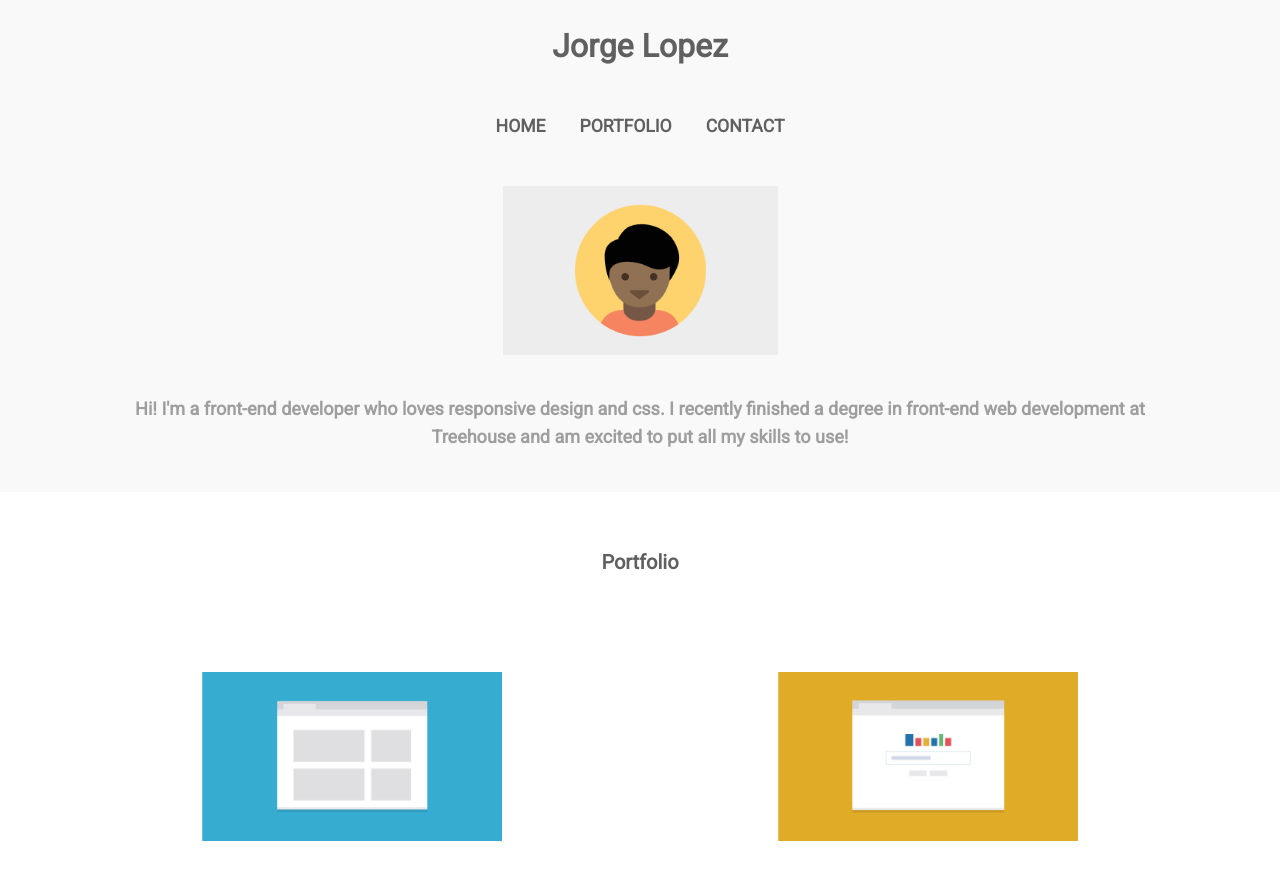
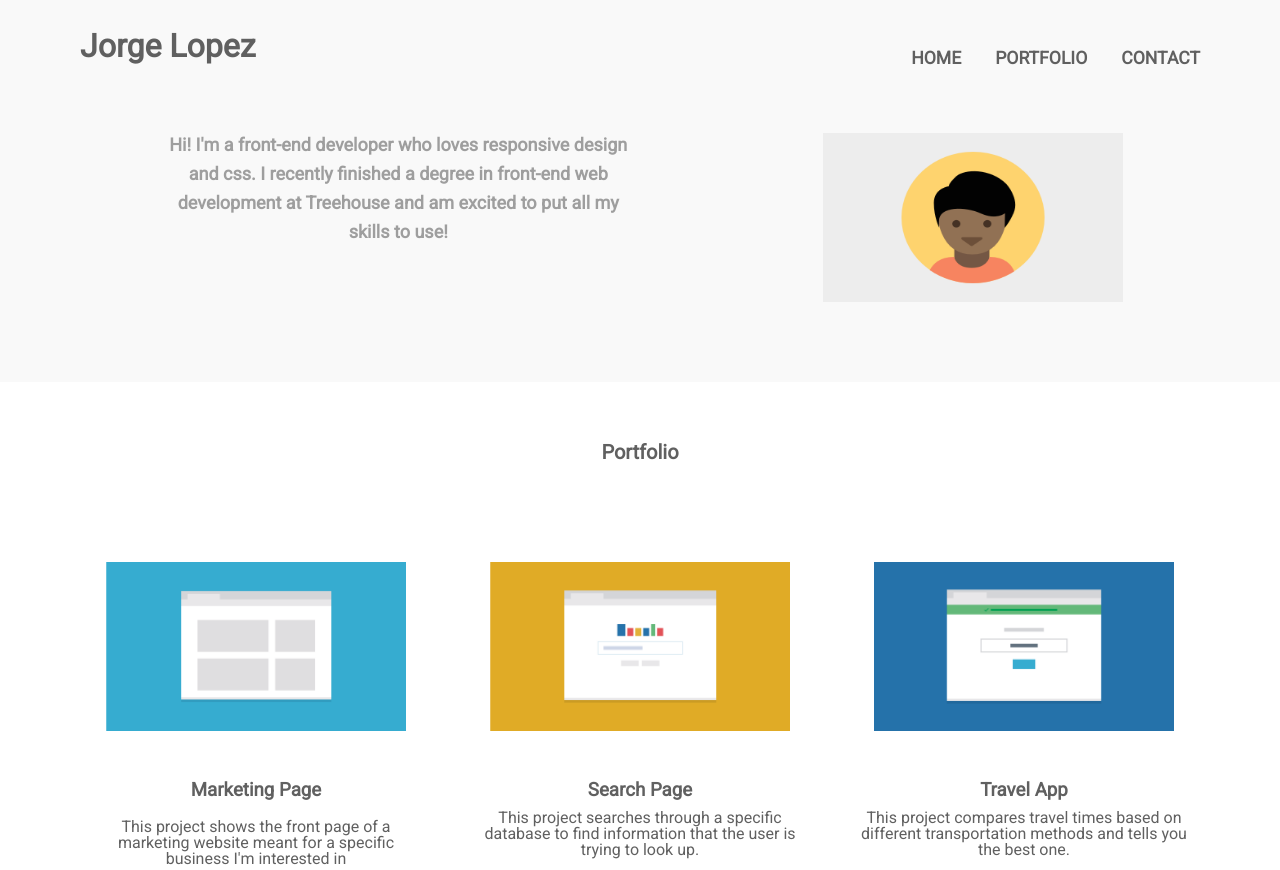
Before and after one commit to JorgeLopez3092/techdegree-project-2-master, a plain HTML site: page index.html in a window 1280 px wide. Shown: the top 870 px of the page. Drawn offline with Linux system fonts and the light colour scheme.

Commit message:
finished
finished!

```diff
--- a/css/styles.css
+++ b/css/styles.css
@@ -130,7 +130,6 @@
   width: 85%;
   font-size: 18px;
   line-height: 1.6;
-  padding-top: 40px;
   }
 
  .phemail {
@@ -141,6 +140,7 @@
 
  .nemail {
    font-weight: bold;
+   padding-left: 8px;
  }
 
  .botline {
@@ -173,6 +173,30 @@
 
 @media (min-width: 768px) {
 
+/* .profile-image, */
+.profile-image {
+  width: 250px;
+  height: 153px;
+}
+
+.introchar {
+  padding-top: 38px;
+  width: 42%;
+  /* display: flex;
+  justify-content: center;
+  flex-direction: row; */
+}
+
+.prochar {
+  display: flex;
+  justify-content: center;
+  flex-direction: row-reverse;
+  flex-grow: 1;
+  justify-content: center;
+  align-content: center;
+  flex-wrap: wrap;
+}
+
 .main-nav {
   margin: auto;
   text-align: center;
@@ -196,6 +220,7 @@
     align-content: center;
     justify-content: center;
     flex-direction: column;
+    padding-bottom: 40px;
   }
 
   .wrapwrap {
@@ -212,6 +237,46 @@
     width: 45%;
   }
 
+}
+
+@media (min-width: 1024px) {
+
+  .wrap {
+    width: 90%;
+    max-width: 1150px;
+    margin: 0 auto;
+  }
+
+  .name,
+  .main-nav {
+    display: inline-block;
+  }
+
+  .main-nav {
+    margin-right: 0;
+    text-align: right;
+  }
+
+  .namenav {
+    display: flex;
+    justify-content: center;
+    align-content: center;
+  }
+
+  .profile-image {
+    width: 300px;
+    height: 169px;
+  }
+
+  .name {
+    margin-right: 30px;
+  }
+
+
+  .container {
+    width: 30%;
+  }
+
 
 
 }
--- a/index.html
+++ b/index.html
@@ -15,18 +15,22 @@
 
   <header class="main-header">
     <div class="wrap">
+    <div class="namenav">
       <h1 class="name">Jorge Lopez</h1>
       <ul class="main-nav">
         <li><a href="#">HOME</a></li>
         <li><a href="#">PORTFOLIO</a></li>
         <li><a href="#">CONTACT</a></li>
       </ul> <!--/ .main-nav-->
+    </div> <!--/ namenav -->
+  <div class="prochar">
     <img class="profile-image" src="images/responsive-layout-profile.png">
     <p class="introchar">
         Hi! I'm a front-end developer who loves responsive design and css. I
         recently finished a degree in front-end web development at Treehouse and
         am excited to put all my skills to use!
     </p>
+  </div>
   </header> <!--/ .main-header-->
 
 
@@ -90,7 +94,7 @@
             button and get the result.
           </p>
       </div>
-  </div>
+    </div> <!-- wrapwrap  -->
 
       </div> <!--/ portfolio-->
 
@@ -100,10 +104,10 @@
           If you're interested in chatting or want more information about what
           I've been working on, I'd love to hear from you!</p>
         <p class="phemail">
-          Phone <span class="nemail">+1(111)555-1234</span>
+          Phone     <span class="nemail">+1(111)555-1234</span>
         </P>
         <p class="phemail">
-          Email <span class="nemail">JorgeLopez3092@gmail.com</span>
+          Email     <span class="nemail">JorgeLopez3092@gmail.com</span>
         </p>
       <div class="botline">
         <a href="#">Jorge Lopez</a>
```
